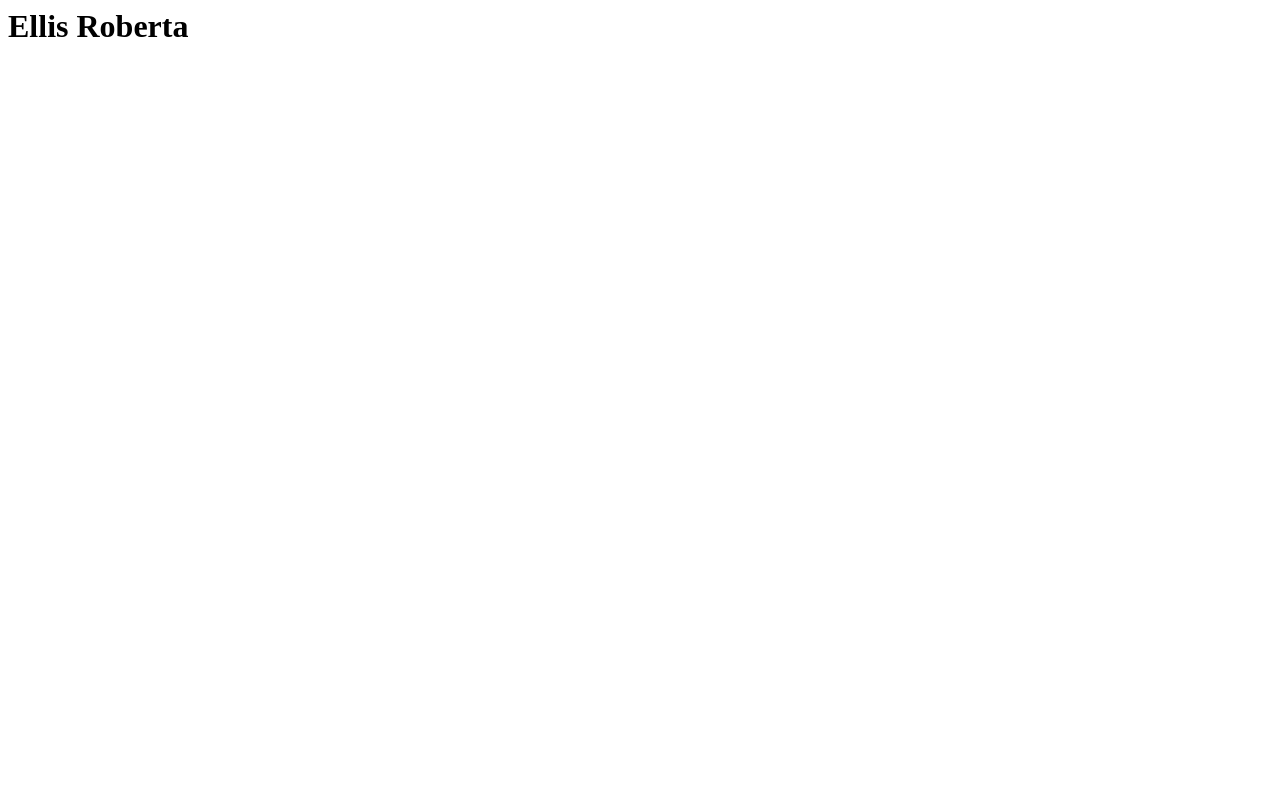
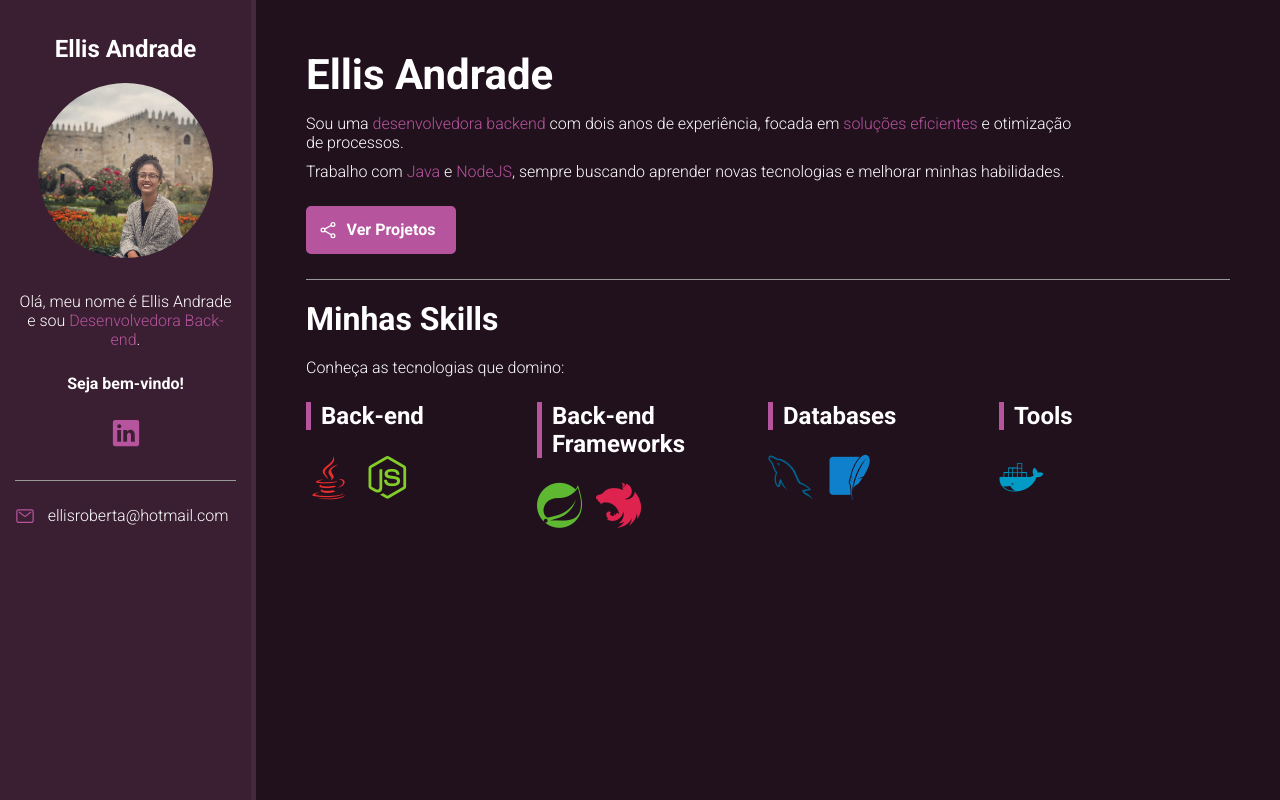
Before and after one commit to ellisroberta/ellisroberta.github.io, a plain HTML site: page index.html in a window 1280 px wide. Drawn offline with nearby package versions, Linux system fonts and the light colour scheme.

Commit message:
Finalizando o portfolio

```diff
--- /dev/null
+++ b/css/styles.css
@@ -0,0 +1,236 @@
+/* Reset */
+* {
+  padding: 0;
+  margin: 0;
+  font-family: 'Roboto', sans-serif;
+  box-sizing: border-box;
+}
+
+/* Variables */
+:root {
+  --main-color: #b6549e;
+  --main-text-color: #FFF;
+  --border-color: #999;
+  --bio-bg-color: #3a1e31;
+  --bio-border-color: #44293d;
+  --about-bg-color: #21111d;
+}
+
+/* General */
+.highlight {
+  color: var(--main-color);
+}
+
+/* Containers */
+#container {
+  display: flex;
+  flex-direction: row;
+  color: var(--main-text-color);
+}
+
+#bio-container {
+  flex: 1 1 20%;
+  min-height: 100vh;
+  background-color: var(--bio-bg-color);
+  text-align: center;
+  padding: 35px 15px;
+  border-right: 5px solid var(--bio-border-color);
+}
+
+#about-container {
+  flex: 1 1 80%;
+  min-height: 100vh;
+  background-color: var(--about-bg-color);
+  padding: 50px;
+}
+
+/* Bio container */
+#bio-container h2 {
+  margin-bottom: 20px;
+}
+
+#bio-container p {
+  margin-bottom: 25px;
+}
+
+#bio-container #welcome-text {
+  font-weight: bold;
+}
+
+#bio-image {
+  width: 175px;
+  height: 175px;
+  border-radius: 50%;
+  margin-bottom: 30px;
+}
+
+#social-container {
+  display: flex;
+  justify-content: center;
+  list-style: none;
+  border-bottom: 1px solid var(--border-color);
+  margin-bottom: 25px;
+  padding-bottom: 25px;
+}
+
+#social-container li {
+  flex: 1 1 0;
+  max-width: 60px;
+}
+
+#social-container li a {
+  color: var(--main-color);
+  font-size: 30px;
+}
+
+#email-container {
+  display: flex;
+  justify-content: center;
+}
+
+#email-container ion-icon,
+#email-container a {
+  flex: 1 1 0;
+}
+
+#email-container a {
+  color: var(--main-text-color);
+  text-decoration: none;
+  max-width: 225px;
+}
+
+#email-container ion-icon {
+  color: var(--main-color);
+  font-size: 20px;
+  margin-right: 5px;
+  max-width: 20px;
+}
+
+/* about container */
+#name {
+  font-size: 42px;
+  margin-bottom: 15px;
+}
+
+#title {
+  font-size: 24px;
+  margin-bottom: 15px;
+  font-weight: bold;
+}
+
+.description {
+  max-width: 85%;
+  margin-bottom: 10px;
+}
+
+#btn-projects {
+  font-weight: bold;
+  font-size: 16px;
+  color: var(--main-text-color);
+  background-color: var(--main-color);
+  border: 2px solid var(--main-color);
+  border-radius: 5px;
+  text-decoration: none;
+  transition: .5s;
+  margin: 25px 0;
+  padding: 12px 10px;
+  width: 150px;
+  text-align: center;
+  display: flex;
+}
+
+#btn-projects ion-icon,
+#btn-projects span {
+  flex: 1 1 0;
+}
+
+#btn-projects ion-icon {
+  font-size: 20px;
+  max-width: 20px;
+}
+
+#btn-projects:hover {
+  background-color: transparent;
+}
+
+#skills-section-title {
+  border-top: 1px solid var(--border-color);
+  padding-top: 20px;
+  margin-bottom: 20px;
+  font-size: 32px;
+}
+
+#skills-container {
+  display: flex;
+  flex-wrap: wrap;
+  margin-top: 25px;
+}
+
+.skills-box {
+  flex: 1 1 25%;
+  max-width: 25%;
+  margin-bottom: 35px;
+}
+
+.skills-title {
+  font-size: 24px;
+  margin-bottom: 25px;
+  font-weight: bold;
+  padding-left: 10px;
+  border-left: 5px solid var(--main-color);
+}
+
+.skills-box i {
+  font-size: 45px;
+  margin-right: 10px;
+}
+
+/* Mobile */
+@media(max-width: 450px) {
+
+  #container {
+    flex-direction: column;
+  }
+
+  #bio-container {
+    min-height: auto;
+    border-right: none;
+    border-bottom: 5px solid var(--bio-border-color);
+  }
+
+  #bio-container h2 {
+    display: none;
+  }
+
+  #bio-container p {
+    max-width: 60%;
+    margin: 10px auto;
+  }
+
+  #about-container {
+    text-align: center;
+    padding: 30px;
+  }
+
+  #about-container .description {
+    margin: 10px auto;
+    max-width: 100%;
+    line-height: 26px;
+  }
+
+  #btn-projects {
+    margin: 20px auto;
+  }
+
+  .skills-box {
+    flex: 1 1 100%;
+    max-width: 100%;
+    margin-bottom: 40px;
+    text-align: left;
+  }
+
+  .skills-box i {
+    font-size: 60px;
+  }
+
+}
--- a/index.html
+++ b/index.html
@@ -1 +1,61 @@
-<h1>Ellis Roberta</h1>
+<!DOCTYPE html>
+<html lang="en">
+<head>
+  <meta charset="UTF-8">
+  <meta name="viewport" content="width=device-width, initial-scale=1.0">
+  <title>Portfólio Ellis Andrade</title>
+  <!-- Google Fonts -->
+  <link href="https://fonts.googleapis.com/css2?family=Roboto:ital,wght@0,300;0,700;0,900;1,300;1,700;1,900&display=swap" rel="stylesheet">
+  <!-- Dev Icon Fonts -->
+  <link rel="stylesheet" href="https://cdn.jsdelivr.net/gh/devicons/devicon@master/devicon.min.css">
+  <!-- CSS do Projeto -->
+  <link rel="stylesheet" href="css/styles.css">
+</head>
+<body>
+  <main id="container">
+    <aside id="bio-container">
+      <h2>Ellis Andrade</h2>
+      <img id="bio-image" src="img/profile.png" alt="Ellis Andrade">
+      <p>Olá, meu nome é Ellis Andrade e sou <span class="highlight">Desenvolvedora Back-end</span>.</p>
+      <p id="welcome-text">Seja bem-vindo!</p>
+      <ul id="social-container">
+        <li><a href="https://linkedin.com/in/ellis-andrade" target="_blank"><ion-icon name="logo-linkedin"></ion-icon></a></li>
+      </ul>
+      <div id="email-container">
+        <ion-icon name="mail-outline"></ion-icon><a href="mailto:ellisroberta@hotmail.com">ellisroberta@hotmail.com</a>
+      </div>
+    </aside>
+    <section id="about-container">
+      <h1 id="name">Ellis Andrade</h1>
+      <p class="description">Sou uma <span class="highlight">desenvolvedora backend</span> com dois anos de experiência, focada em <span class="highlight">soluções eficientes</span> e otimização de processos.</p>
+      <p class="description">Trabalho com <span class="highlight">Java</span> e <span class="highlight">NodeJS</span>, sempre buscando aprender novas tecnologias e melhorar minhas habilidades.</p>
+      <a href="https://github.com/ellisroberta" id="btn-projects" target="_blank"><ion-icon name="share-social-outline"></ion-icon> <span>Ver Projetos</span></a>
+      <h2 id="skills-section-title">Minhas Skills</h2>
+      <p class="description">Conheça as tecnologias que domino:</p>
+      <div id="skills-container">
+        <div class="skills-box">
+          <p class="skills-title">Back-end</p>
+          <i class="devicon-java-plain colored"></i>
+          <i class="devicon-nodejs-plain colored"></i>
+        </div>
+        <div class="skills-box">
+          <p class="skills-title">Back-end Frameworks</p>
+          <i class="devicon-spring-plain colored"></i>
+          <i class="devicon-nestjs-plain colored"></i>
+        </div>
+        <div class="skills-box">
+          <p class="skills-title">Databases</p>
+          <i class="devicon-mysql-plain colored"></i>
+          <i class="devicon-sqlite-plain colored"></i>
+        </div>
+        <div class="skills-box">
+          <p class="skills-title">Tools</p>
+          <i class="devicon-docker-plain colored"></i>
+        </div>
+      </div>
+    </section>
+  </main>
+  <!-- Ion Icons -->
+  <script src="https://unpkg.com/ionicons@5.1.2/dist/ionicons.js"></script>
+</body>
+</html>
```
Also changed, not shown: img/profile.png (added), 1 other file.
